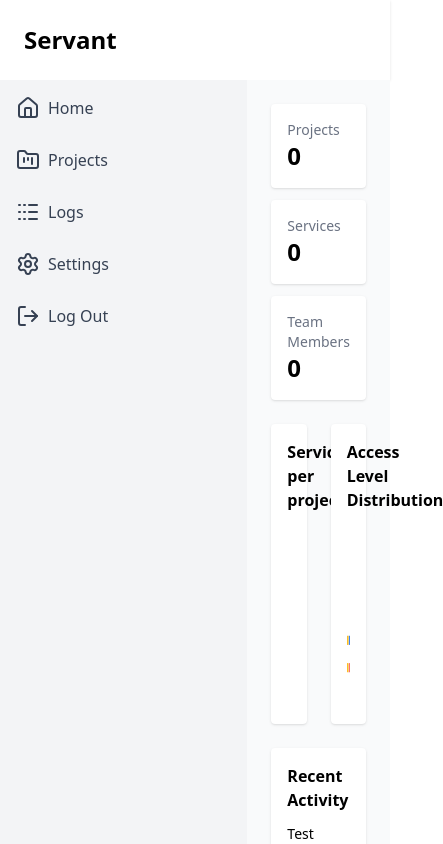
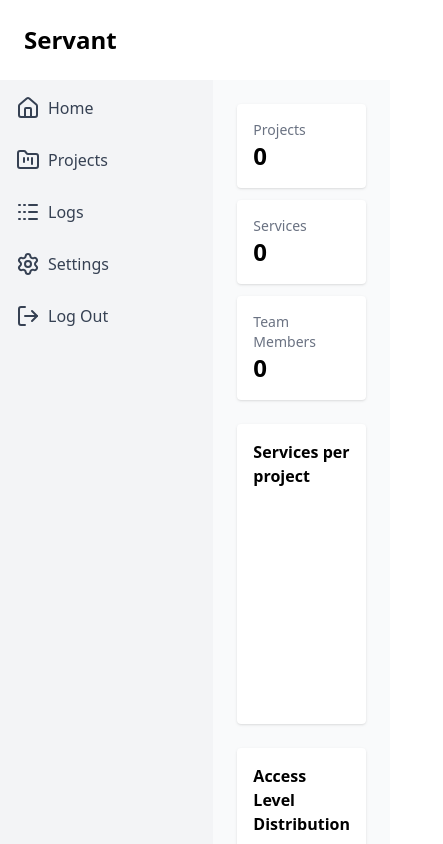
Before and after one commit to Yoni190/servant, a React app in the folder frontend/: page /home in a window 390 px wide. Shown: the top 844 px of the page, 443 px wide, since content can reach past the window. Built offline with nearby package versions, Linux system fonts and the light colour scheme; the HTML template or start-up script is replaced by a standard one.

Commit message:
Make charts responsive

```diff
--- a/frontend/src/pages/Home.jsx
+++ b/frontend/src/pages/Home.jsx
@@ -94,7 +94,7 @@ const Home = () => {
           </div>
 
           {/* Charts */}
-          <div className="grid grid-cols-2 gap-6">
+          <div className="grid md:grid-cols-2 gap-6">
             {/* Services Per Project */}
             <div className="bg-white p-4 rounded shadow h-[300px] dark:bg-gray-800">
               <h2 className="font-semibold mb-2 dark:text-white">{t('servicesPerProject')}</h2>
```
